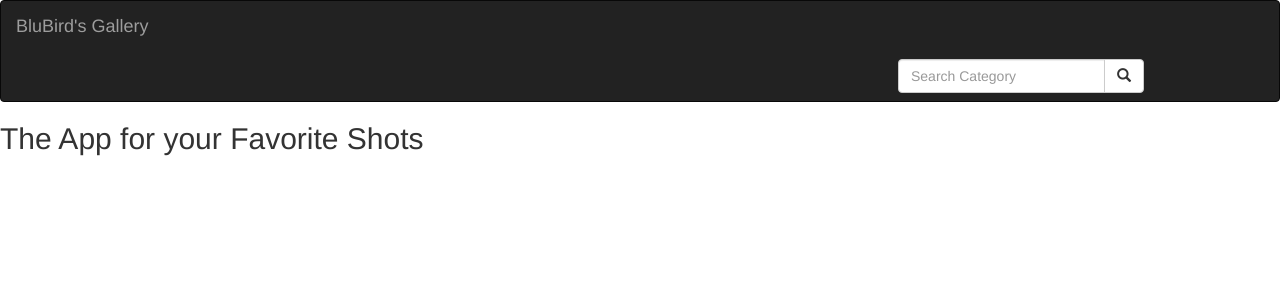
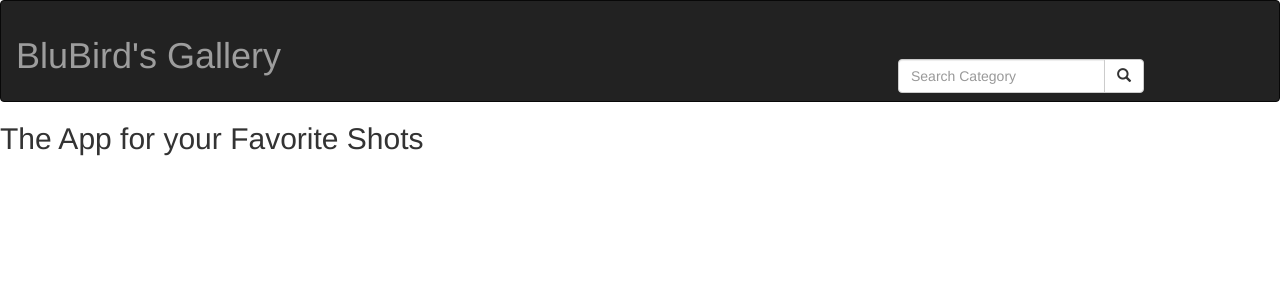
Before and after one commit to derriqo/Personal-Gallery, a Django app: template gallery/templates/first.html in a window 1280 px wide. Shown: the top 300 px of the page. Run offline with Django 3.2, Linux system fonts and the light colour scheme; the template is opened without the code that fills it, so the values that code supplies are empty; some libraries are stand-ins or nearby versions.

Commit message:
Changed the navbar.

```diff
--- a/gallery/templates/navbar.html
+++ b/gallery/templates/navbar.html
@@ -2,7 +2,7 @@
 <nav class="navbar navbar-inverse">
   <div class="container-fluid">
     <div class="navbar-header">
-      <a class="navbar-brand" href="{% url 'introduction' %}">BluBird's Gallery</a>
+      <a class="navbar-brand" href="{% url 'introduction' %}"><h1>BluBird's Gallery</h1></a>
       <!-- <a class="navbar-brand" href="{% url 'introduction' %}">BluBird's Gallery</a> -->
     </div>
   </div>
```
